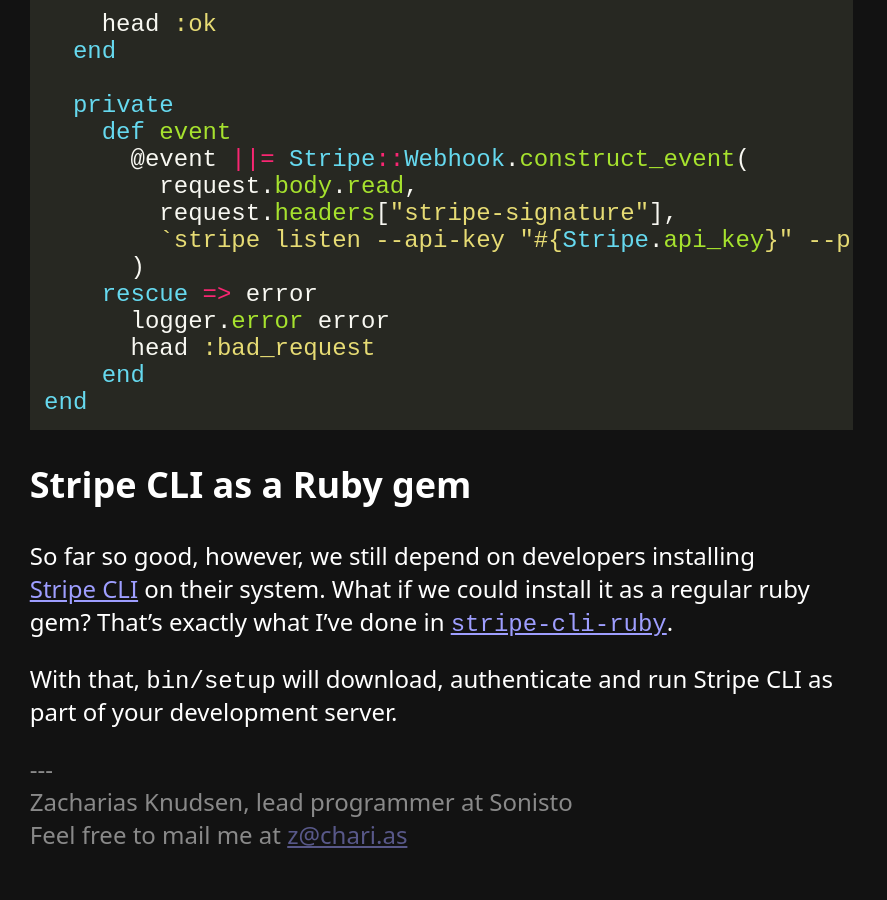
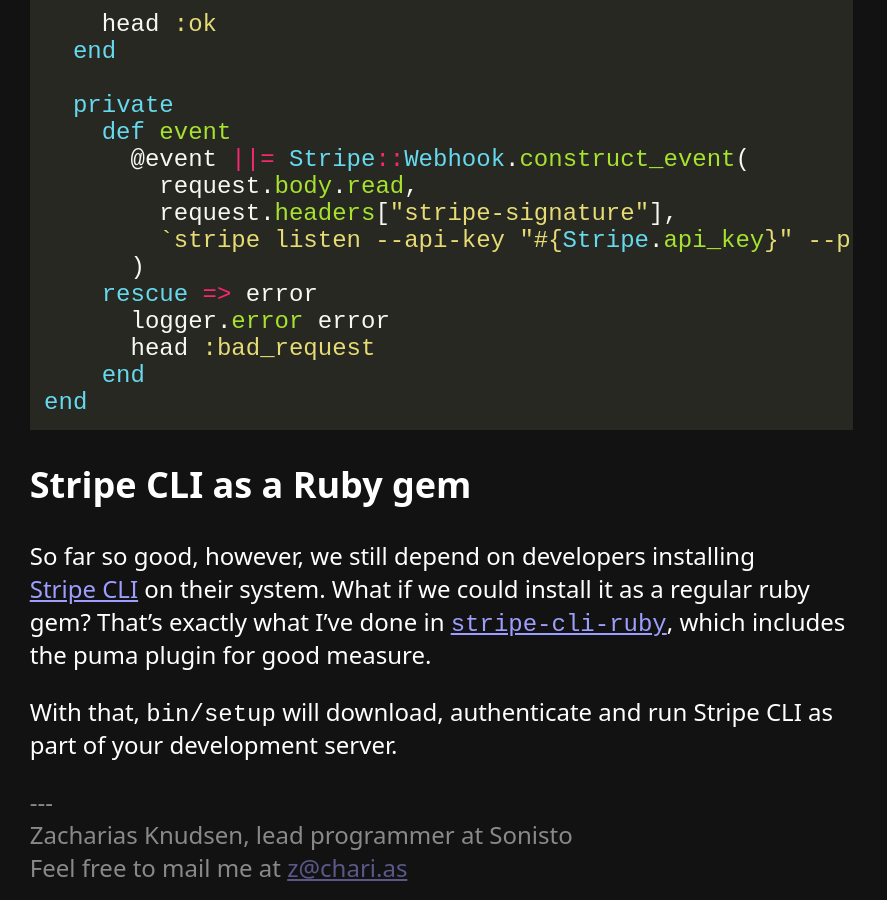
Before and after one commit to zachasme/zachasme.github.io, a Jekyll site: the page built from docs/_posts/2025-04-08-stripe-webhooks-without-system-dependencies.markdown, in a window 1280 px wide and 900 px high, scrolled down 1716 px. Shown: the whole window, without its empty margins (0-887 px from the left). Built offline with Jekyll 4.4.1, drawn with Linux system fonts in a browser that asks for light colours; Markdown is read by kramdown in place of the engine named in the settings; before the commit the page ends 2583 px from its top, so only the background shows below that.

Commit message:
Mention puma plugin in final section

```diff
--- a/docs/_posts/2025-04-08-stripe-webhooks-without-system-dependencies.markdown
+++ b/docs/_posts/2025-04-08-stripe-webhooks-without-system-dependencies.markdown
@@ -70,6 +70,6 @@
 
 ## Stripe CLI as a Ruby gem
 
-So far so good, however, we still depend on developers installing [Stripe CLI](https://docs.stripe.com/stripe-cli) on their system. What if we could install it as a regular ruby gem? That's exactly what I've done in [`stripe-cli-ruby`](https://github.com/zachasme/stripe-cli-ruby).
+So far so good, however, we still depend on developers installing [Stripe CLI](https://docs.stripe.com/stripe-cli) on their system. What if we could install it as a regular ruby gem? That's exactly what I've done in [`stripe-cli-ruby`](https://github.com/zachasme/stripe-cli-ruby), which includes the puma plugin for good measure.
 
 With that, `bin/setup` will download, authenticate and run Stripe CLI as part of your development server.
```
